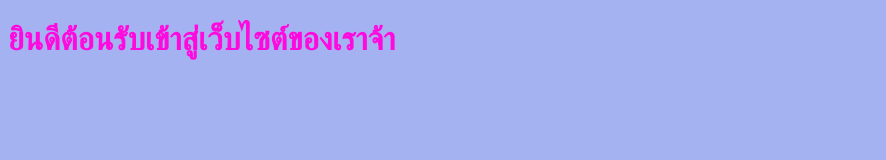
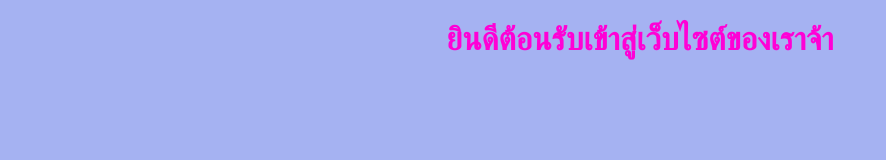
Before and after one commit to 41180-lang/nampun-32, a plain HTML site: page index.html in a window 1280 px wide. Shown: the whole page, without its empty margins (0-886 px from the left). Drawn offline with Linux system fonts and the light colour scheme.

Commit message:
Update index.html

```diff
--- a/index.html
+++ b/index.html
@@ -4,6 +4,6 @@
 <title>work4 html lists</title>
 </head>
 <body style="background-color:#A5B2F2">
-<h1 style="color:#FF0ADE";text-align:center> ยินดีต้อนรับเข้าสู่เว็บไซต์ของเราจ้า </h1>
+<h1 style="color:#FF00D6;text-align:center"> ยินดีต้อนรับเข้าสู่เว็บไซต์ของเราจ้า </h1>
 </body>
 </html>
```
